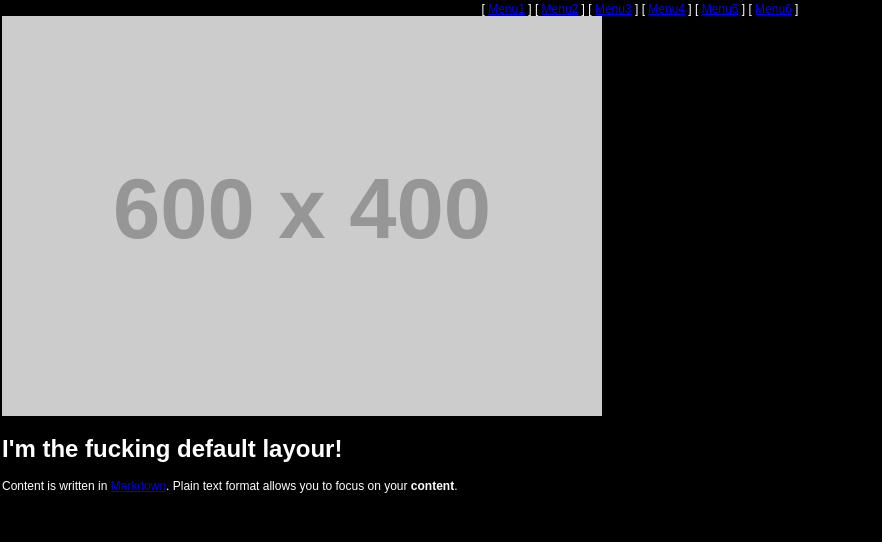
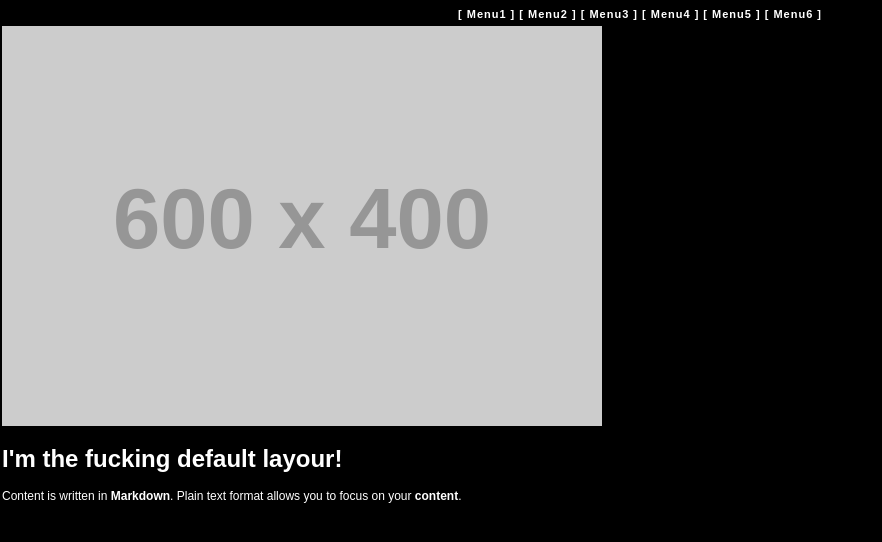
Before and after one commit to nick-belane/nick-belane.github.io, a Jekyll site: the page built from index.md, in a window 1280 px wide. Shown: the top 542 px of the page, without its empty margins (0-882 px from the left). Built offline with Jekyll 4.4.1, drawn with Linux system fonts in a browser that asks for light colours.

Commit message:
Update main.css

```diff
--- a/assets/css/main.css
+++ b/assets/css/main.css
@@ -4,5 +4,33 @@ body {
     margin: 2px;
     padding: 0px;
     font-size: 12px;
-    font-family: sans-serif
+    font-family: sans-serif;
 }
+
+.texto-2-bold {
+    font-family: sans-serif;
+    font-size: 11px;
+    letter-spacing: 1px;
+    color: #FFFFFF;
+    text-decoration: none;
+    padding: 6px;
+    font-weight: bold;
+}
+
+a:link {
+    text-decoration: none;
+    font-weight: bold;
+    color: #ffffff;
+}
+
+a:visited {
+    text-decoration: none;
+    font-weight: bold;
+    color: #FFFFFF;
+}
+
+a:hover, a:active {
+    font-weight: bold;
+    color: #FFFFFF;
+    text-decoration: underline;
+}
```
